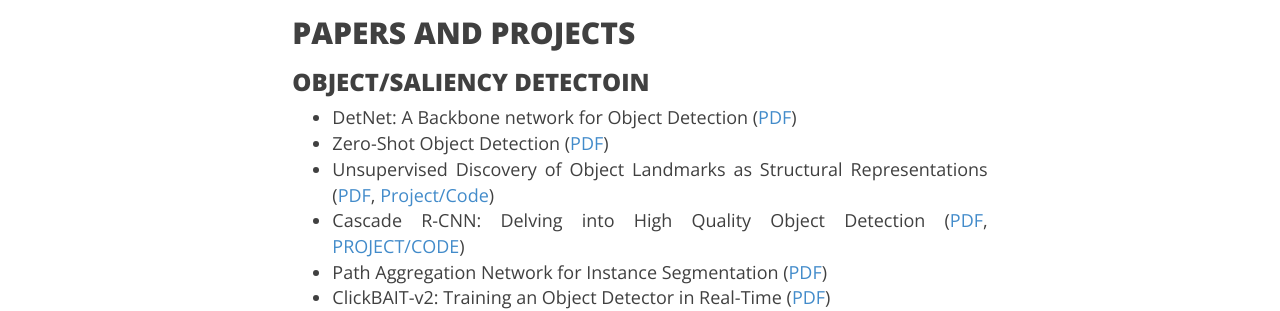
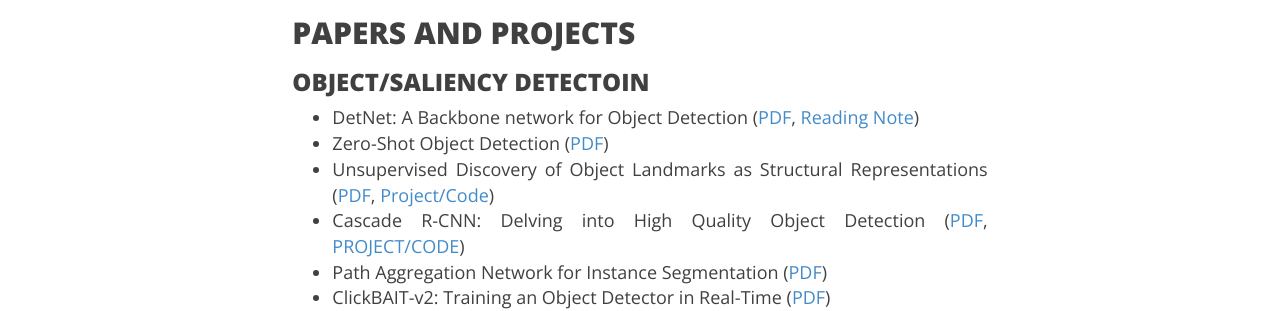
Before and after one commit to joshua19881228/joshua19881228.github.io, a Jekyll site: the page built from _posts/Computer_Vision/2016-08-25-my-jumble-of-computer-vision.md, in a window 1280 px wide and 900 px high, scrolled down 1143 px. Shown: the part 155-466 px from the top of the window. Built offline with Jekyll 4.4.1, drawn with Linux system fonts in a browser that asks for light colours; nearby versions of some CDN libraries; formulas are drawn with MathJax 3; comment, search, counter and statistics services are not loaded.

Commit message:
update post

```diff
--- a/_posts/Computer_Vision/2016-08-25-my-jumble-of-computer-vision.md
+++ b/_posts/Computer_Vision/2016-08-25-my-jumble-of-computer-vision.md
@@ -15,7 +15,7 @@ I am going to maintain this page to record a few things about computer vision th
 
 ### OBJECT/SALIENCY DETECTOIN
 
-* DetNet: A Backbone network for Object Detection ([PDF](https://arxiv.org/abs/1804.06215))
+* DetNet: A Backbone network for Object Detection ([PDF](https://arxiv.org/abs/1804.06215), [Reading Note](https://joshua19881228.github.io/2018-05-01-DetNet/))
 * Zero-Shot Object Detection ([PDF](https://arxiv.org/abs/1804.04340))
 * Unsupervised Discovery of Object Landmarks as Structural Representations ([PDF](https://arxiv.org/abs/1804.04412), [Project/Code](http://www.ytzhang.net/projects/lmdis-rep/))
 * Cascade R-CNN: Delving into High Quality Object Detection ([PDF](https://arxiv.org/abs/1712.00726), [PROJECT/CODE](https://github.com/zhaoweicai/cascade-rcnn))
```
